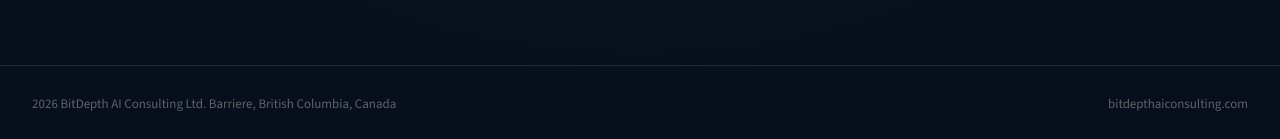
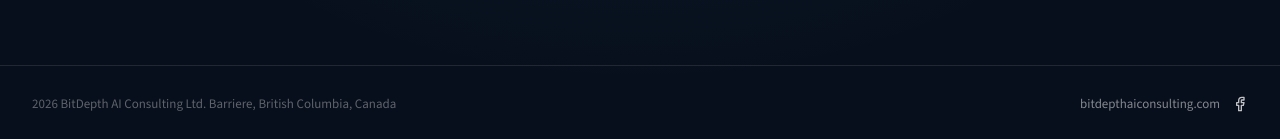
Before and after one commit to Yeti567/Bit-Depth-AI-Consulting-Website, a Next.js app: page / in a window 1280 px wide. Shown: the part 7365-7504 px from the top of the page. Built offline with nearby package versions, Linux system fonts and the light colour scheme.

Commit message:
feat: add facebook icon link to footer

```diff
--- a/src/components/layout/site-footer.tsx
+++ b/src/components/layout/site-footer.tsx
@@ -1,5 +1,6 @@
 import Image from 'next/image';
 import Link from 'next/link';
+import { Facebook } from 'lucide-react';
 
 export function SiteFooter() {
   return (
@@ -89,9 +90,20 @@ export function SiteFooter() {
         </div>
       </div>
       <div className="border-t border-white/10">
-        <div className="container-shell flex flex-col gap-3 py-6 text-[13px] text-white/35 md:flex-row md:items-center md:justify-between">
+        <div className="container-shell flex flex-col gap-4 py-6 text-[13px] text-white/35 md:flex-row md:items-center md:justify-between">
           <p>2026 BitDepth AI Consulting Ltd. Barriere, British Columbia, Canada</p>
-          <p>bitdepthaiconsulting.com</p>
+          <div className="flex flex-col gap-1 text-white/50 sm:flex-row sm:items-center sm:gap-3">
+            <p>bitdepthaiconsulting.com</p>
+            <Link
+              href="https://www.facebook.com/bitpathconsultingltd"
+              target="_blank"
+              rel="noopener noreferrer"
+              className="inline-flex items-center gap-2 text-white/75 transition hover:text-cyan"
+            >
+              <Facebook className="h-4 w-4" aria-hidden />
+              <span className="sr-only">Facebook</span>
+            </Link>
+          </div>
         </div>
       </div>
     </footer>
```
